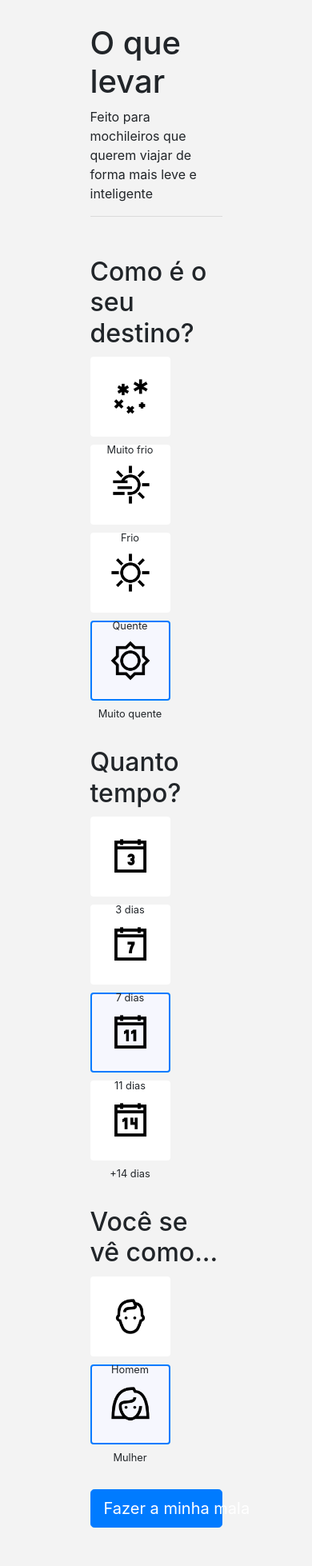
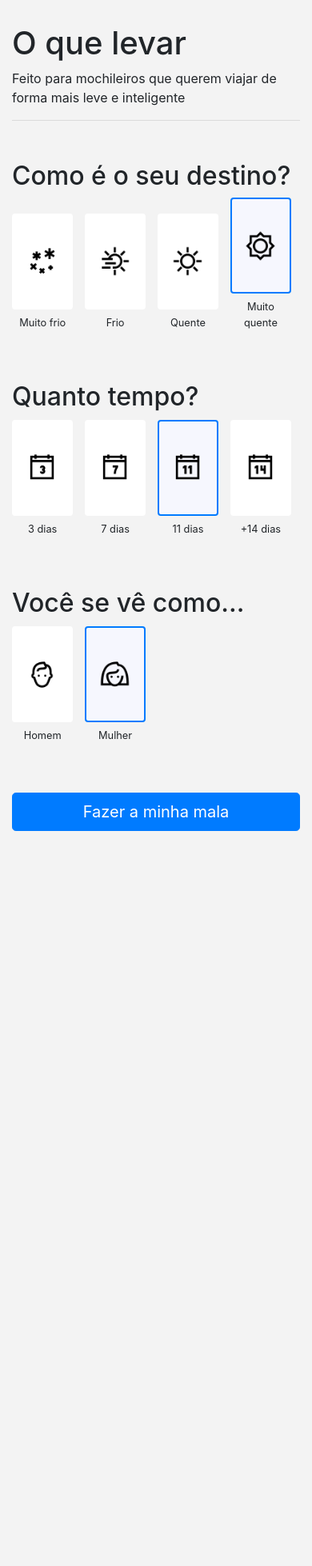
Before and after one commit to renancamm/what2take_old, a Django app: page /app/ in a window 390 px wide. Shown: the whole page at 80% size. After the commit the page ends 1039 px from the top, so only its background shows below. Run offline with Django 3.2, Linux system fonts and the light colour scheme; parts of the project's set-up code (start-up, migrations or seed data) failed here and were passed over; some libraries are stand-ins or nearby versions.

Commit message:
fix layout for small screens

```diff
--- a/app/static/app/css/styles.css
+++ b/app/static/app/css/styles.css
@@ -79,16 +79,18 @@ form ul {
 
 form ul > li {
   display: inline-block;
+  width: 24%;
 }
 
 form ul > li > label {
-  width: 100px;
-  height: 100px;
+  display: block;
+  height: 120px;
   cursor: pointer;
   border: solid 2px #ffffff;
   border-radius: 4px;
   opacity: 1;
   margin-right: 10px;
+  margin-bottom: 40px;
   background-color: white;
   background-size: 60%;
   background-repeat: no-repeat;
@@ -105,7 +107,7 @@ form ul > li > input:checked + label {
 form ul > li > label > span {
   display: block;
   position: relative;
-  top: 105px;
+  bottom: -125px;
   font-size: 0.8em;
 }
 
--- a/app/templates/backpack_detail.html
+++ b/app/templates/backpack_detail.html
@@ -11,10 +11,10 @@
 
 
 <div class="row">
-    <div class="col-8">
+    <div class="col-6">
         <h1>O que levar</h1>
     </div>
-    <div class="col-4 backpack-summary">
+    <div class="col-6 backpack-summary">
                 {% if context.backpack.temp < 10 %}
                 <img src="{% static 'app/images/icons8-snow-storm-100.png' %}" alt="Muito frio">
                 {% elif context.backpack.temp < 20 %}
@@ -91,7 +91,7 @@
     {% if item.product.category == category %}
 
     <!-- Item block START -->
-    <div class="col-lg-2 col-md-3 col-sm-6 item-wrapper">
+    <div class="col-lg-2 col-md-3 col-6 item-wrapper">
         <a class="item-card" href="{% url 'product-detail' context.backpack.uuid item.product.pk %}">
             <div class="item-thumbnail" style="background-image: url('{{ item.product.image.url }}')">
             </div>
--- a/app/templates/backpack_new.html
+++ b/app/templates/backpack_new.html
@@ -4,7 +4,7 @@
 
 
 <div class="row justify-content-center">
-    <div class="col-6">
+    <div class="col-lg-6 col-md-8 col-sm-12">
 
         <h1>O que levar</h1>
         <p>Feito para mochileiros que querem viajar de forma mais leve e inteligente</p>
--- a/app/templates/product_detail.html
+++ b/app/templates/product_detail.html
@@ -11,10 +11,10 @@
 
 
 <div class="row">
-    <div class="col-8">
+    <div class="col-6">
         <h1>O que levar</h1>
     </div>
-    <div class="col-4 backpack-summary">
+    <div class="col-6 backpack-summary">
                 {% if context.backpack.temp < 10 %}
                 <img src="{% static 'app/images/icons8-snow-storm-100.png' %}" alt="Muito frio">
                 {% elif context.backpack.temp < 20 %}
```
